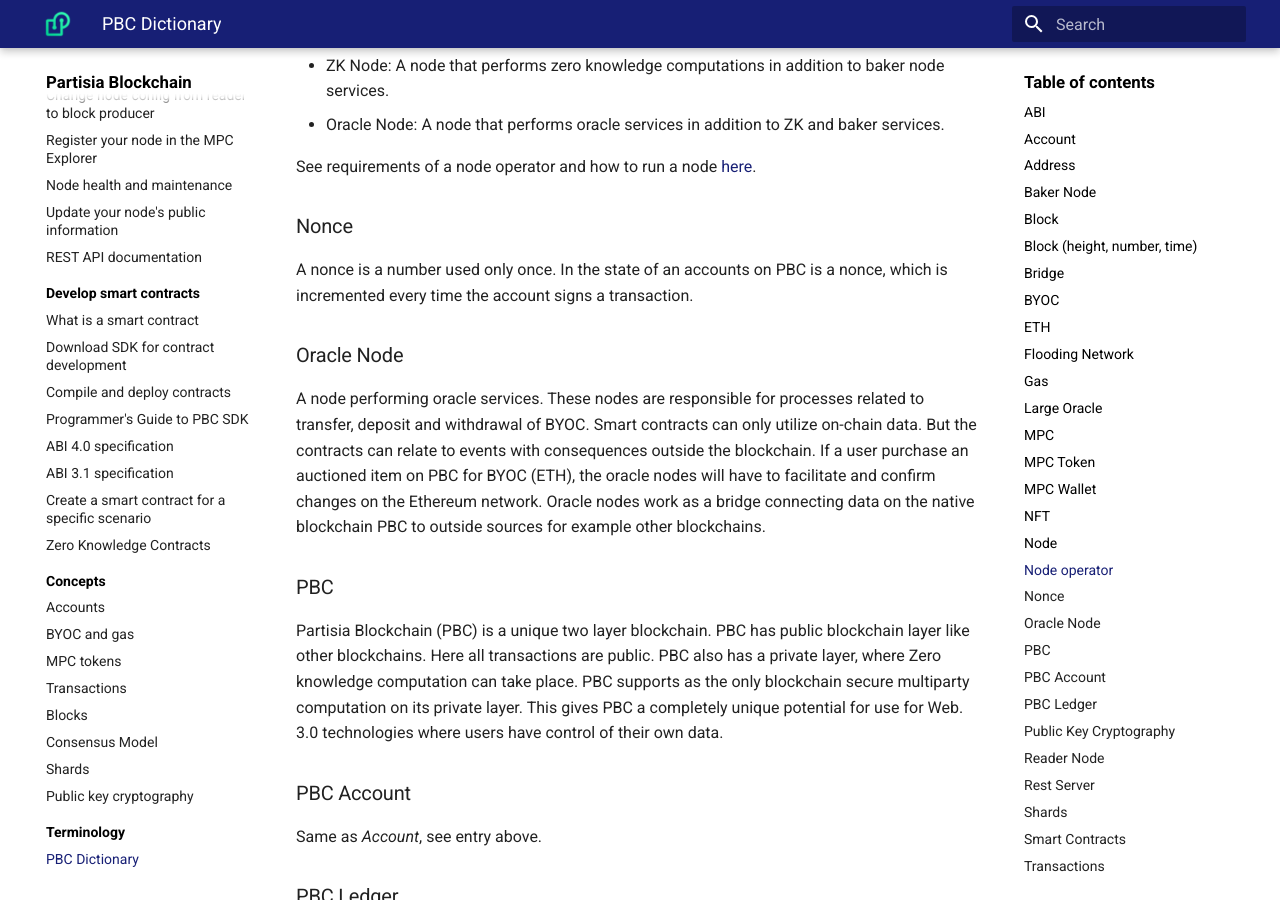
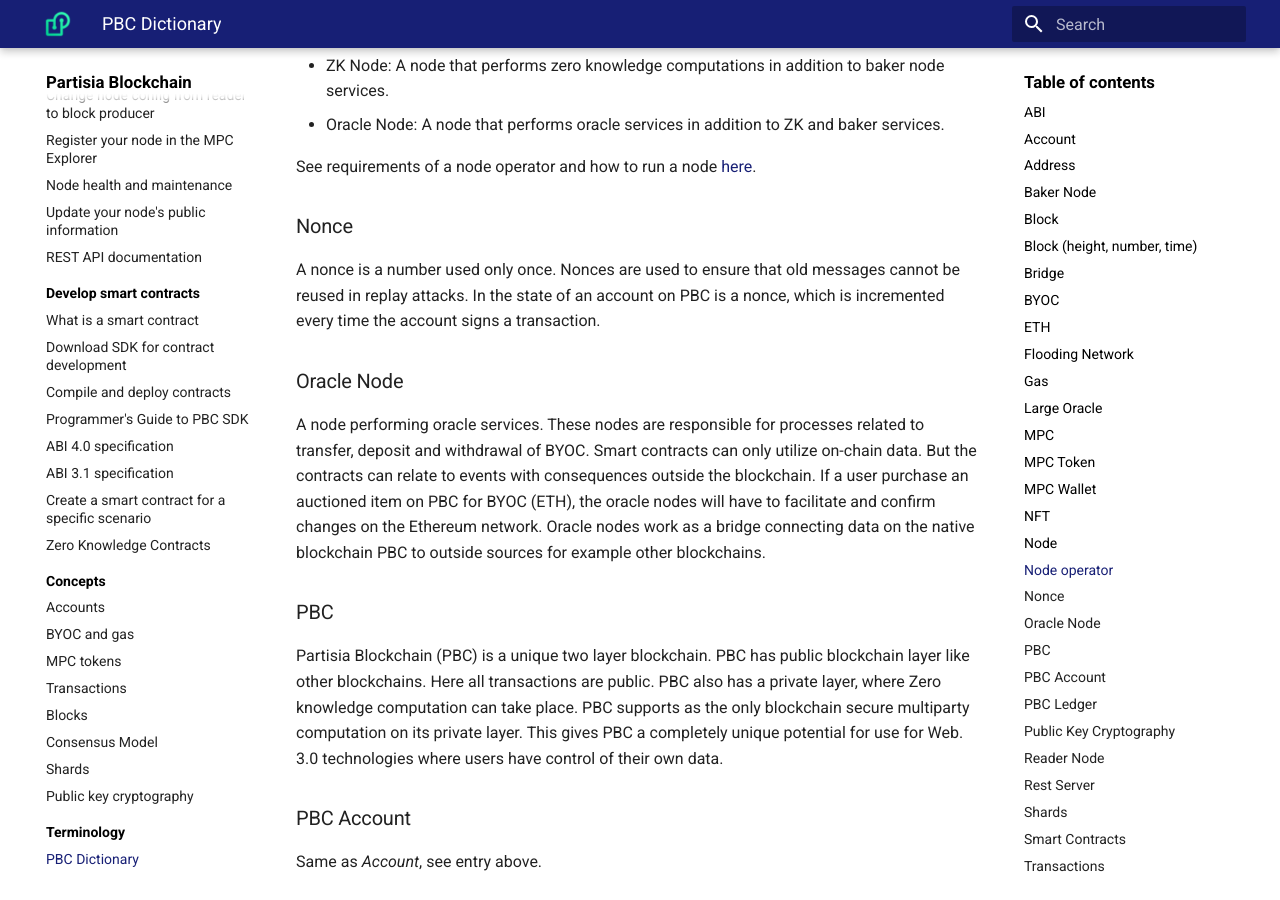
Before and after one commit to 0xSero/partisia-docs, an MkDocs documentation site: the page built from docs/dictionary.md, in a window 1280 px wide and 900 px high, scrolled down 4183 px. Built offline with MkDocs 1.6.1 and Material for MkDocs 9.7.7, drawn with Linux system fonts in a browser that asks for light colours; a script that is not in the unit is left out.

Commit message:
Use of nonce

```diff
--- a/docs/dictionary.md
+++ b/docs/dictionary.md
@@ -64,7 +64,7 @@
 See requirements of a node operator and how to run a node [here](operator-0-introduction.md).
 
 ### Nonce
-A nonce is a number used only once. In the state of an accounts on PBC is a nonce, which is incremented every time the account signs a transaction.
+A nonce is a number used only once. Nonces are used to ensure that old messages cannot be reused in replay attacks. In the state of an account on PBC is a nonce, which is incremented every time the account signs a transaction.
 
 ### Oracle Node
 A node performing oracle services. These nodes are responsible for processes related to transfer, deposit and withdrawal of BYOC. Smart contracts can only utilize on-chain data. But the contracts can relate to events with consequences outside the blockchain. If a user purchase an auctioned item on PBC for BYOC (ETH), the oracle nodes will have to facilitate and confirm changes on the Ethereum network. Oracle nodes work as a bridge connecting data on the native blockchain PBC to outside sources for example other blockchains.
```
